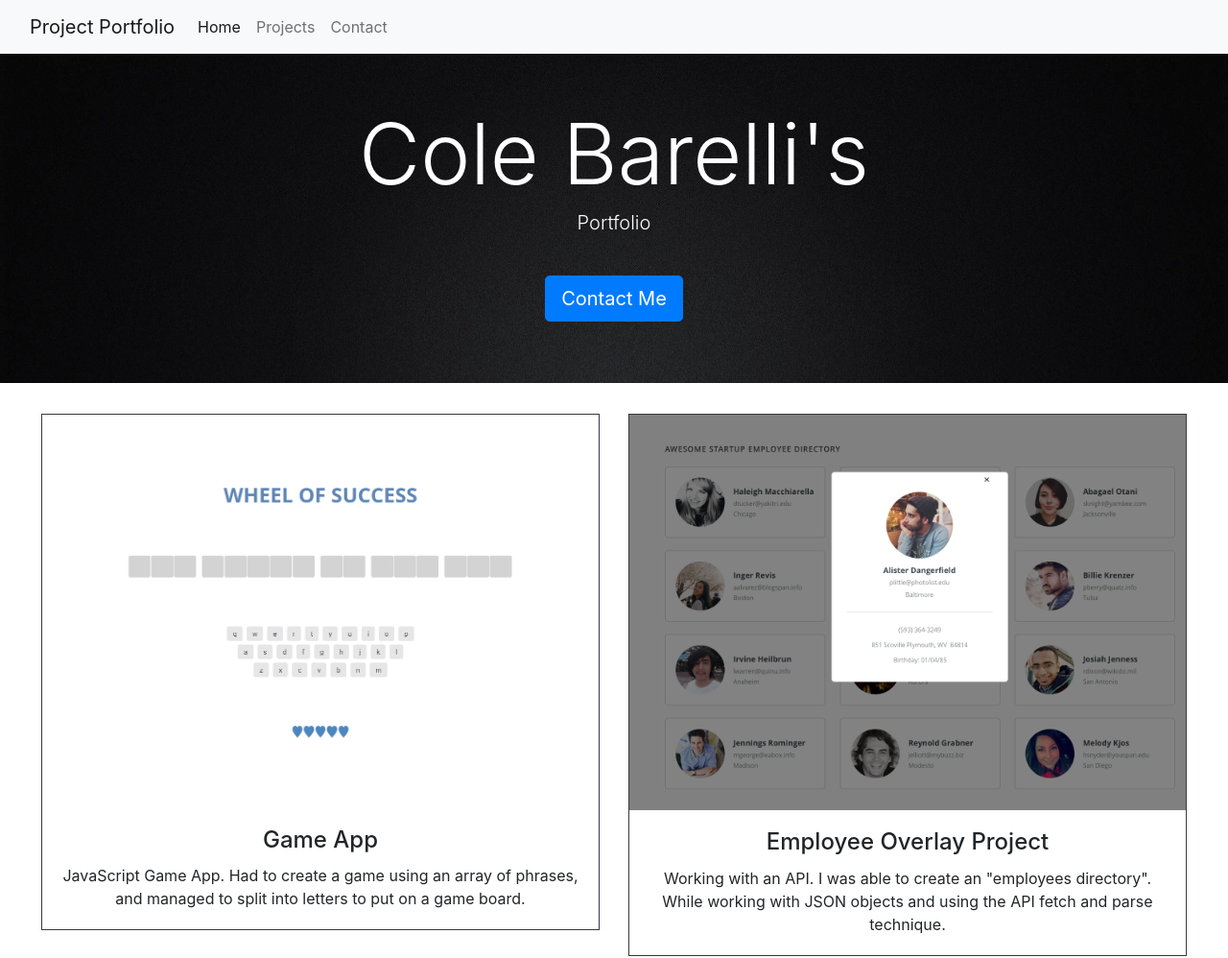
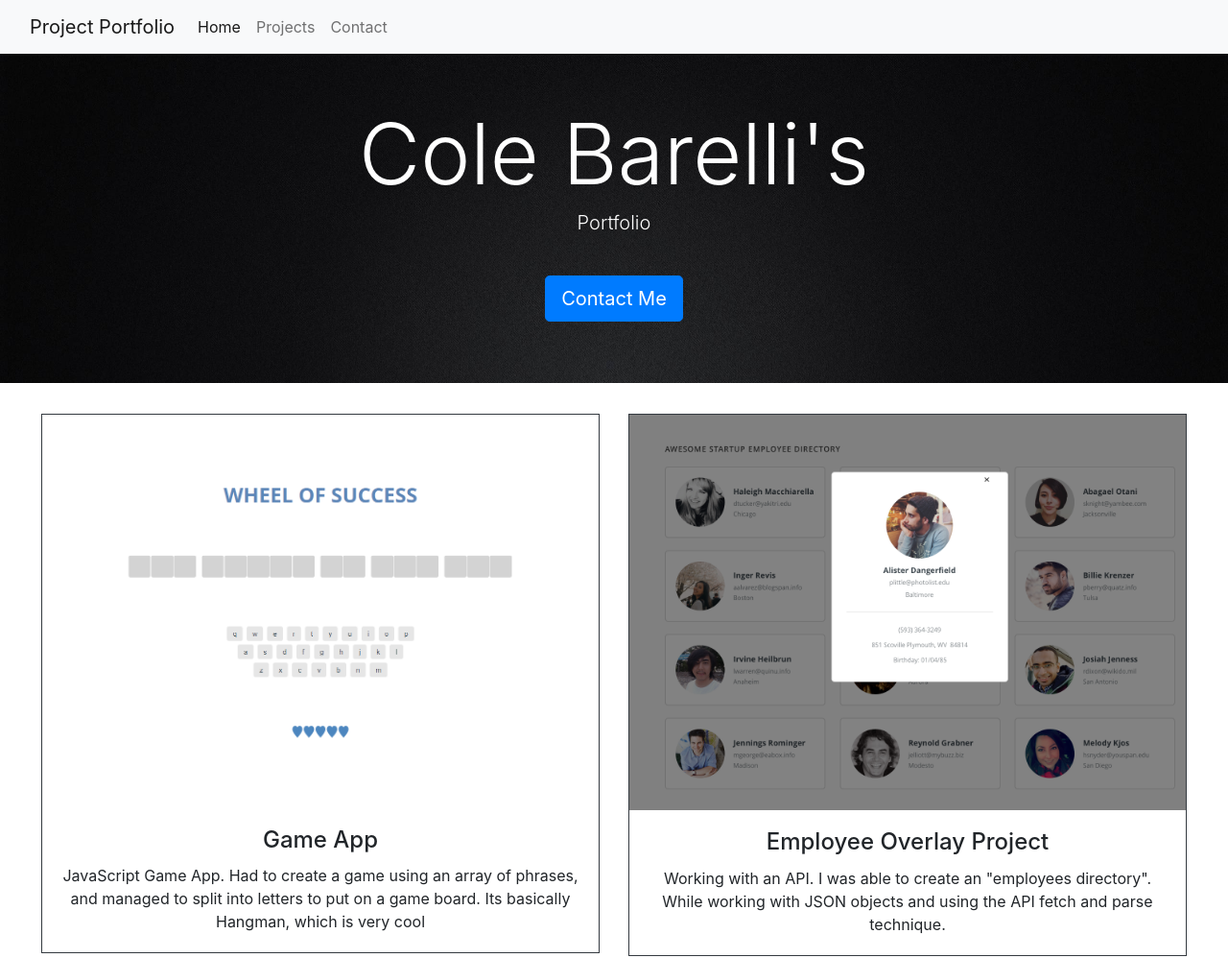
Before and after one commit to Carelli64/Carelli64.github.io, a plain HTML site: page index.html in a window 1280 px wide. Shown: the top 998 px of the page at 96% size. Drawn offline with nearby package versions, Linux system fonts and the light colour scheme.

Commit message:
Update index.html

```diff
--- a/index.html
+++ b/index.html
@@ -56,7 +56,7 @@
           <a href="https://carelli64.github.io/Project6"><img src="/imgs/rsz_1rsz_1rsz_gameapp.png" class="card-img-top" alt=""></a>
           <div class="card-body text-center">
             <h4 class="card-title">Game App</h4>
-            <p class="card-text">JavaScript Game App. Had to create a game using an array of phrases, and managed to split into letters to put on a game board.</p>
+            <p class="card-text">JavaScript Game App. Had to create a game using an array of phrases, and managed to split into letters to put on a game board. Its basically Hangman, which is very cool</p>
           </div>
         </div>
       </div>
```
